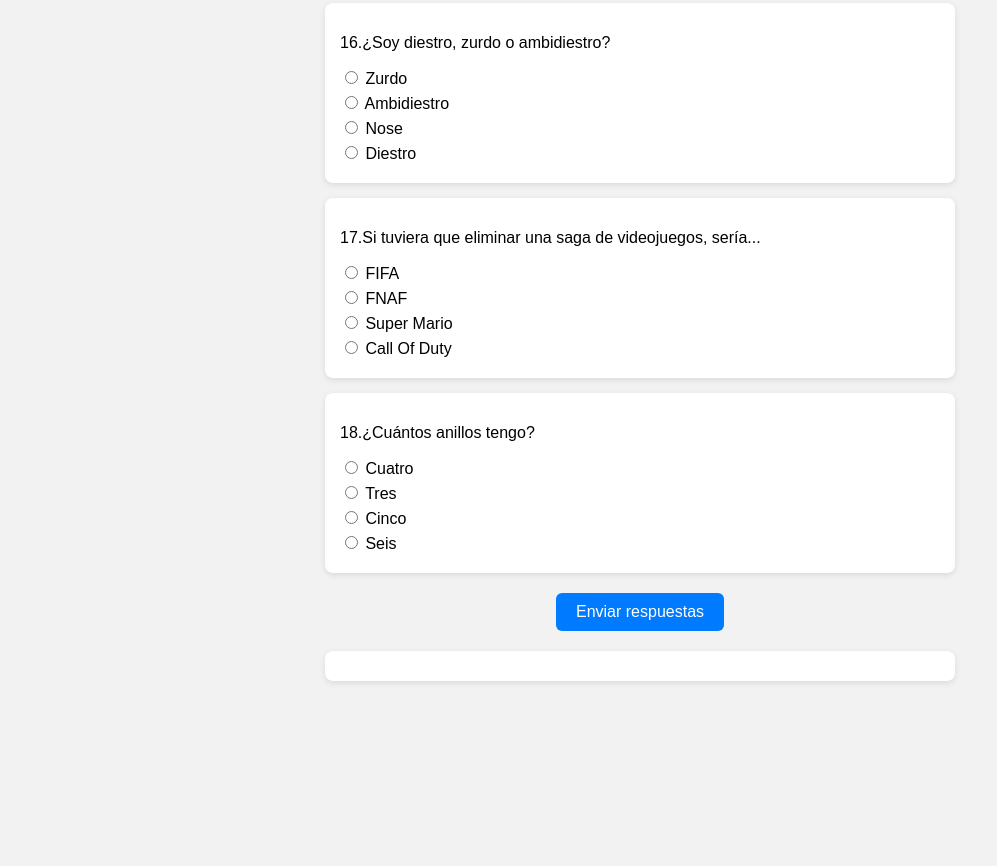
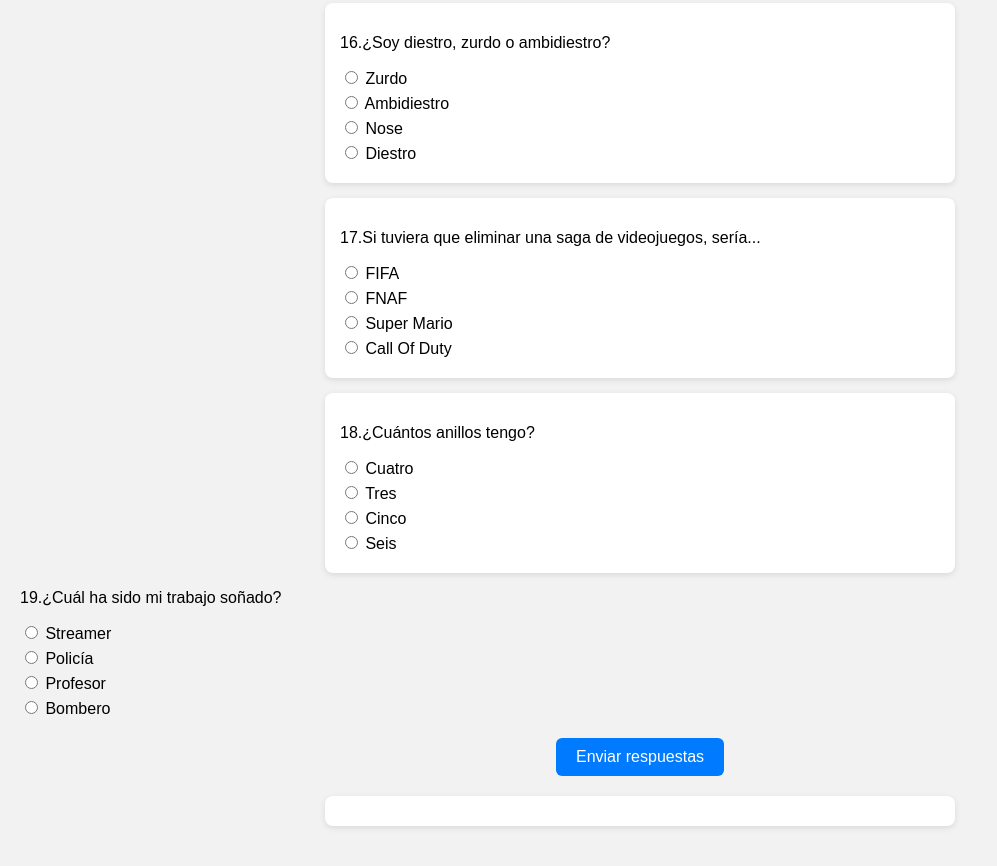
Before and after one commit to XxYerixX15/Pagina, a plain HTML site: page Carpeta/Test.html in a window 1280 px wide. Shown: the part 3022-3888 px from the top of the page, without its empty margins (0-997 px from the left). Before the commit the page ends 3743 px from the top, so only its background shows below. Drawn offline with Linux system fonts and the light colour scheme.

Commit message:
Update Test.html

```diff
--- a/Carpeta/Test.html
+++ b/Carpeta/Test.html
@@ -2,7 +2,7 @@
 <html lang="es">
 <head>
   <meta charset="UTF-8">
-  <title>¿Cuánto me conoces?</title>
+  <title>¿Cuánto me conoces?<br>Si no alcanzas el 50% de nota como mínimo no pagaré tu comida</title>
   <meta name="viewport" content="width=device-width, initial-scale=1.0">
   <style>
     body {
@@ -357,6 +357,21 @@
         <input type="radio" name="pregunta18" value="Seis"> Seis
       </label>
     </div>
+
+                    <p>19.¿Cuál ha sido mi trabajo soñado? </p>
+      <label class="respuesta">
+        <input type="radio" name="pregunta19" value="Streamer"> Streamer
+      </label>
+      <label class="respuesta">
+        <input type="radio" name="pregunta19" value="Police"> Policía
+      </label>
+      <label class="respuesta">
+        <input type="radio" name="pregunta19" value="Profesor"> Profesor
+      </label>
+      <label class="respuesta">
+        <input type="radio" name="pregunta19" value="Bombero"> Bombero
+      </label>
+    </div>
     <button type="button" onclick="corregir()">Enviar respuestas</button>
   </form>
 
@@ -383,6 +398,7 @@
         pregunta16: "Diestro",
         pregunta17: "FIFA",
         pregunta18: "Cuatro",
+        pregunta19: "Streamer"
       };
 
       let score = 0;
```
